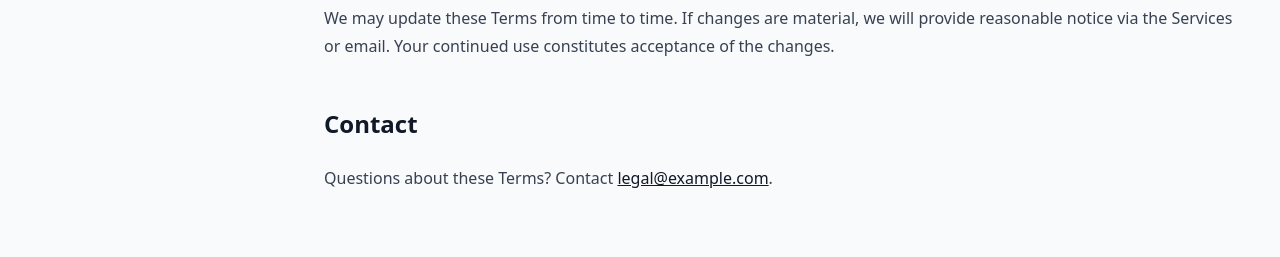
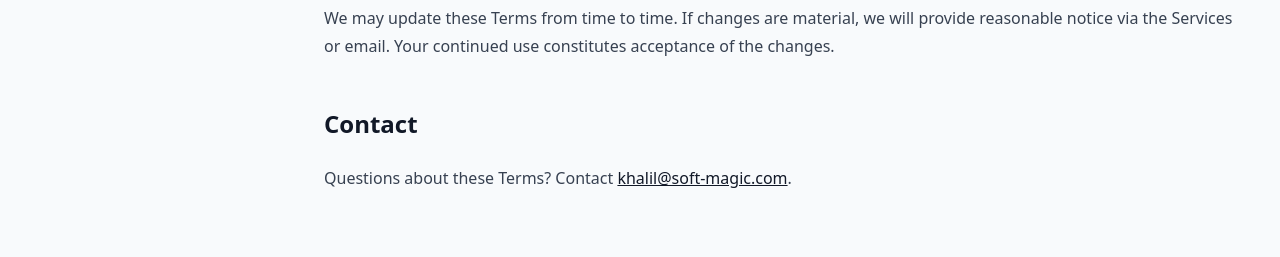
Before and after one commit to Kamkmgamer/DevServe, a React (Vite) app in the folder client/: page /terms in a window 1280 px wide. Shown: the part 3883-4140 px from the top of the page. Built offline with nearby package versions, Linux system fonts and the light colour scheme; no server answers.

Commit message:
modified:   client/src/pages/TermsPage.tsx

```diff
--- a/client/src/pages/TermsPage.tsx
+++ b/client/src/pages/TermsPage.tsx
@@ -291,7 +291,7 @@ const TermsPage = () => {
               <h2>Contact</h2>
               <p>
                 Questions about these Terms? Contact{" "}
-                <a href="mailto:legal@example.com">legal@example.com</a>.
+                <a href="mailto:khalil@soft-magic.com">khalil@soft-magic.com</a>.
               </p>
             </section>
           </article>
```
